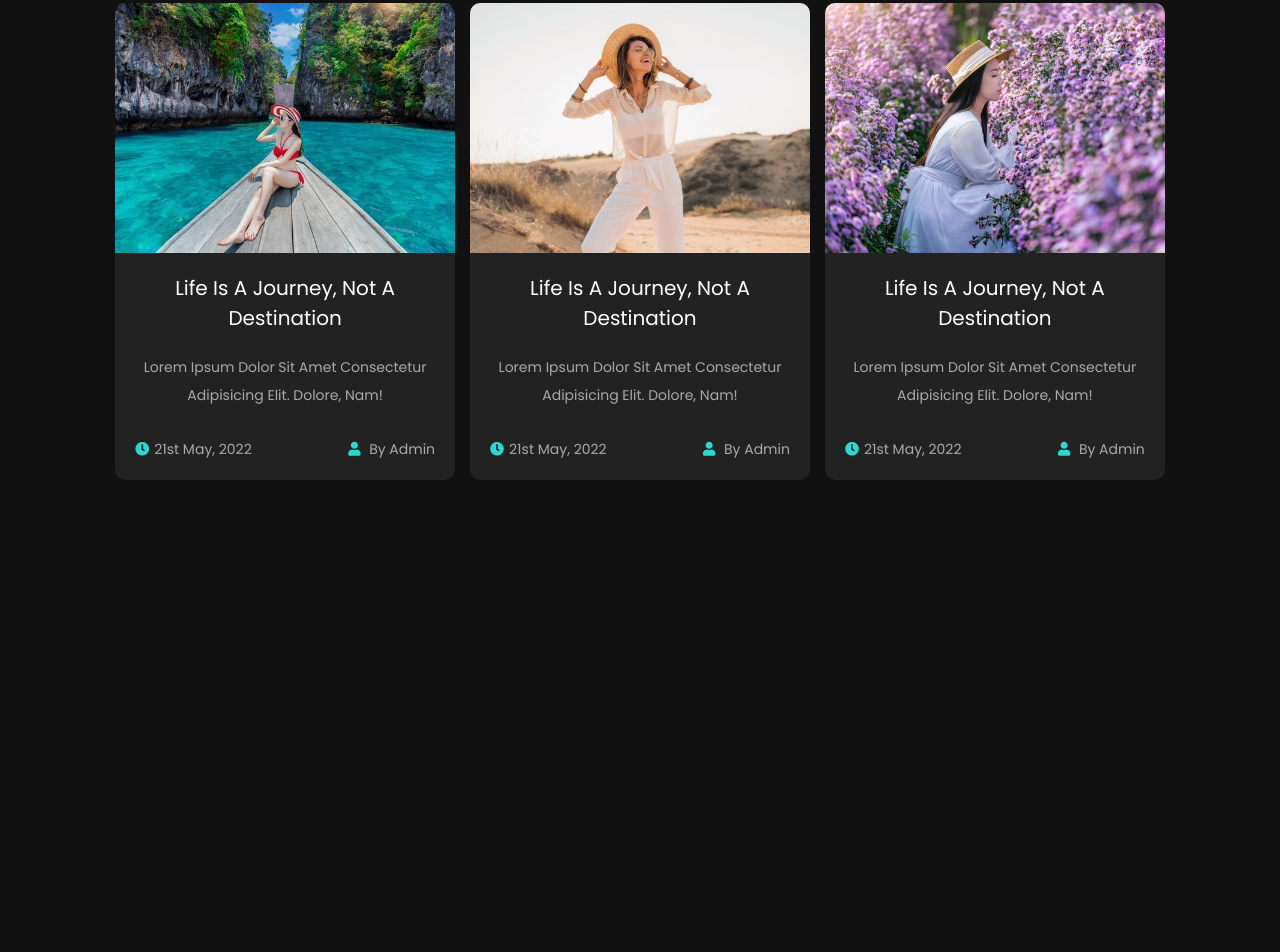
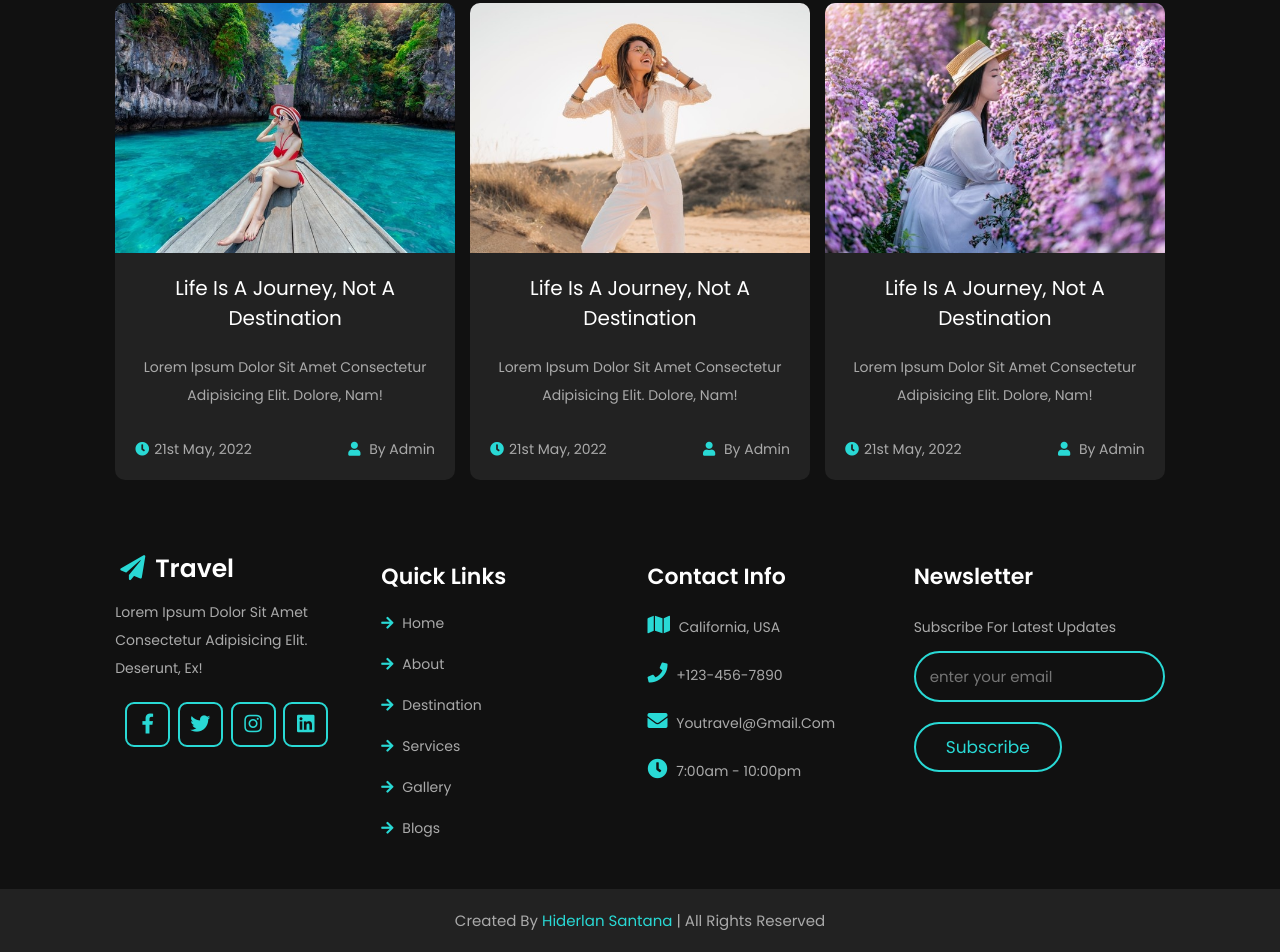
Before and after one commit to devhiderlan/Travel-Agency, a plain HTML site: page index.html in a window 1280 px wide. Shown: the part 5023-5975 px from the top of the page. Before the commit the page ends 5533 px from the top, so only its background shows below. Drawn offline with nearby package versions, Linux system fonts and the light colour scheme.

Commit message:
Created Footer section structure and styling

```diff
--- a/Assets/css/style.scss
+++ b/Assets/css/style.scss
@@ -476,6 +476,112 @@ section {
    }
 }
 
+.footer {
+
+   .box-container {
+      @include grid(25rem);
+
+      .box {
+         padding: 1rem 0;
+
+         .logo {
+            padding-bottom: 1rem;
+         }
+
+         h3 {
+            font-size: 2.2rem;
+            color: $white;
+            padding: 1rem 0;
+         }
+
+         p {
+            font-size: 1.4rem;
+            color: $light-color;
+            padding: 1rem 0;
+            line-height: 2;
+
+            i {
+               padding-right: 0.5rem;
+               color: $blue;
+               font-size: 2rem;
+            }
+         }
+
+         .share {
+            padding: 1rem;
+
+            a {
+               height: 4.5rem;
+               width: 4.5rem;
+               line-height: 4rem;
+               font-size: 2rem;
+               border: $border;
+               border-radius: 20%;
+               color: $blue;
+               margin-right: 0.5rem;
+               text-align: center;
+
+               &:hover {
+                  background: $blue;
+                  color: $black;
+               }
+            }
+         }
+
+         .links {
+            font-size: 1.4rem;
+            color: $light-color;
+            padding: 1rem 0;
+            display: block;
+
+            &:hover {
+               color: $blue;
+
+               i {
+                  padding-right: 1.5rem;
+               }
+            }
+
+            i {
+               padding-right: 0.5rem;
+               color: $blue;
+            }
+         }
+
+         form .email {
+            width: 100%;
+            border-radius: 5rem;
+            border: $border;
+            background: none;
+            font-size: 1.5rem;
+            text-transform: none;
+            color: $light-color;
+            margin-bottom: 1rem;
+            padding: 1.2rem 1.4rem;
+         }
+      }
+   }
+}
+
+.credit {
+   background: $bg-color;
+   text-align: center;
+   font-size: 1.5rem;
+   padding: 2rem 1rem;
+   color: $light-color;
+
+   a {
+      color: $blue;
+
+      &:hover {
+         text-decoration: underline;
+      }
+   }
+}
+
+
+
+
 
 
 
--- a/index.html
+++ b/index.html
@@ -418,6 +418,50 @@
          </div>
       </section>
 
+      <section class="footer">
+         <div class="box-container">
+
+            <div class="box">
+               <a href="#" class="logo"><i class="fas fa-paper-plane"></i>travel</a>
+               <p>Lorem ipsum dolor sit amet consectetur adipisicing elit. Deserunt, ex!</p>
+               <div class="share">
+                  <a href="#" class="fab fa-facebook-f"></a>
+                  <a href="#" class="fab fa-twitter"></a>
+                  <a href="#" class="fab fa-instagram"></a>
+                  <a href="#" class="fab fa-linkedin"></a>
+               </div>
+            </div>
+
+            <div class="box">
+               <h3>quick links</h3>
+               <a href="#home" class="links"> <i class="fas fa-arrow-right"></i> home </a>
+               <a href="#about" class="links"> <i class="fas fa-arrow-right"></i> about </a>
+               <a href="#destination" class="links"> <i class="fas fa-arrow-right"></i> destination </a>
+               <a href="#services" class="links"> <i class="fas fa-arrow-right"></i> services </a>
+               <a href="#gallery" class="links"> <i class="fas fa-arrow-right"></i> gallery </a>
+               <a href="#blogs" class="links"> <i class="fas fa-arrow-right"></i> blogs </a>
+            </div>
+
+            <div class="box">
+               <h3>contact info</h3>
+               <p> <i class="fas fa-map"></i> California, USA  </p>
+               <p> <i class="fas fa-phone"></i> +123-456-7890 </p>
+               <p> <i class="fas fa-envelope"></i> youtravel@gmail.com </p>
+               <p> <i class="fas fa-clock"></i> 7:00am - 10:00pm </p>
+            </div>
+
+            <div class="box">
+               <h3>newsletter</h3>
+               <p>subscribe for latest updates</p>
+               <form action="">
+                  <input type="email" class="email" name="" placeholder="enter your email" id="">
+                  <input type="submit" value="subscribe" class="btn">
+               </form>
+            </div>
+         </div>
+      </section>
+
+      <div class="credit">created by <a href="https://github.com/devhiderlan" target="_blank">Hiderlan Santana</a> | all rights reserved</div>
 
    </body>
 </html>
```
Also changed, not shown: Assets/css/style.css, 1 other file.
